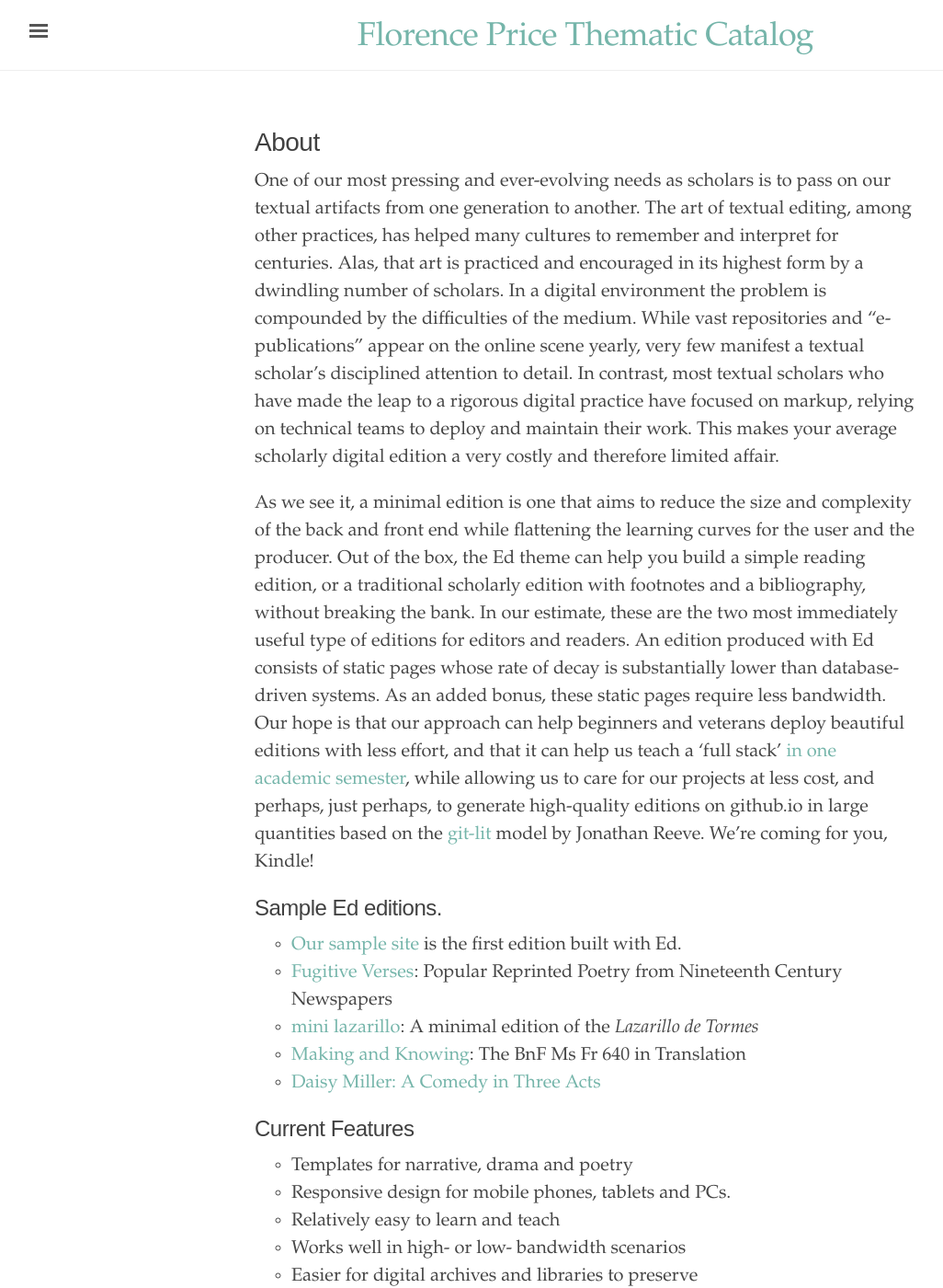
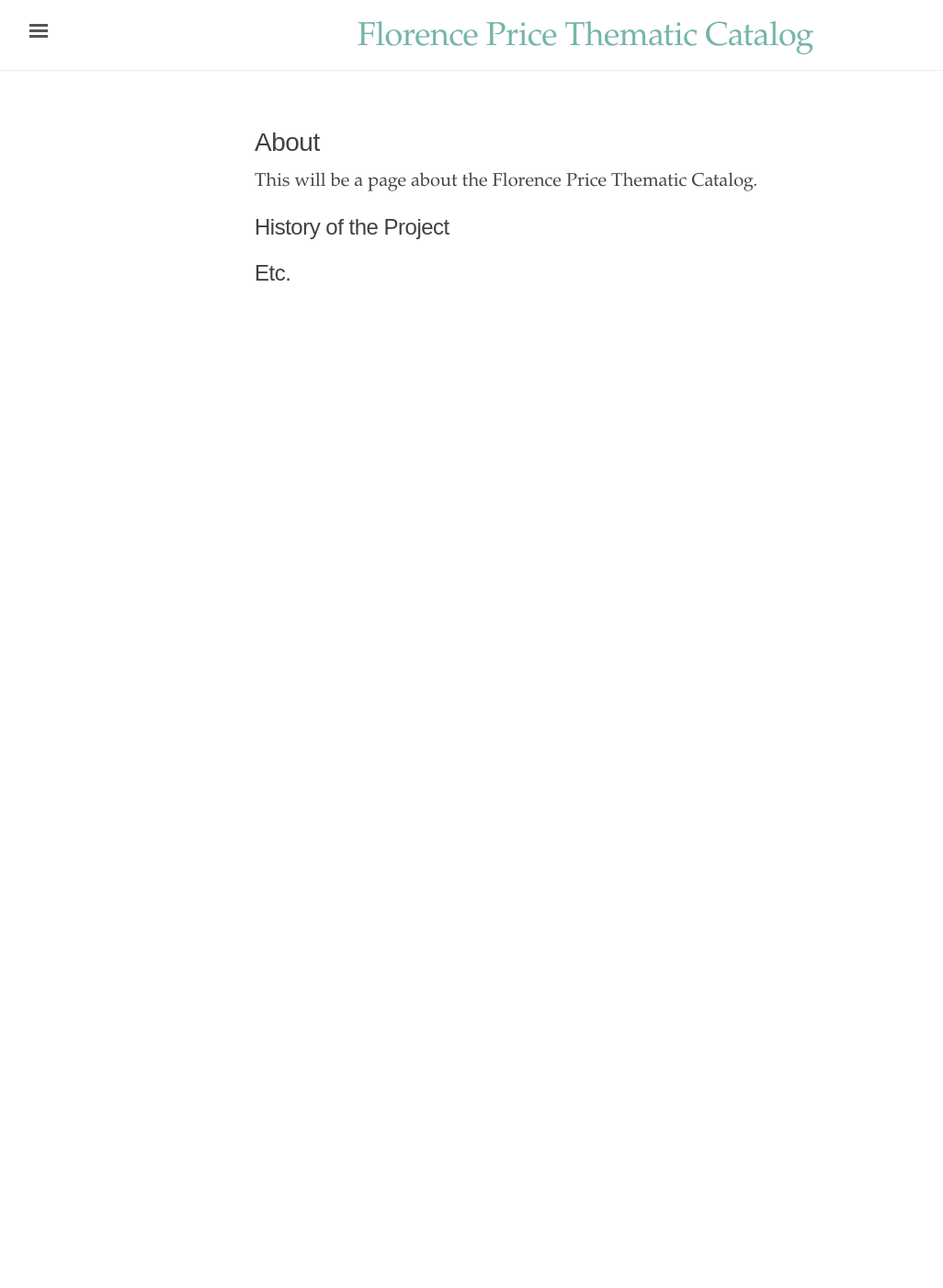
Before and after one commit to dwshadle/florence-price-catalog, a Jekyll site: the page built from _pages/about.md, in a window 1280 px wide and 1400 px high. Shown: the whole window at 92% size, without its empty margins (3-1029 px from the left). Built offline with Jekyll 4.4.1, drawn with Linux system fonts in a browser that asks for light colours; some of the changed text lies outside the part shown.

Commit message:
Update about.md

```diff
--- a/_pages/about.md
+++ b/_pages/about.md
@@ -3,57 +3,8 @@
 title: About
 ---
 
-One of our most pressing and ever-evolving needs as scholars is to pass on our textual artifacts
-from one generation to another. The art of textual editing, among other practices, has helped many
-cultures to remember and interpret for centuries. Alas, that art is practiced and encouraged in its
-highest form by a dwindling number of scholars. In a digital environment the problem is compounded
-by the difficulties of the medium. While vast repositories and "e-publications" appear on the
-online scene yearly, very few manifest a textual scholar's disciplined attention to detail. In
-contrast, most textual scholars who have made the leap to a rigorous digital practice have focused
-on markup, relying on technical teams to deploy and maintain their work. This makes your average
-scholarly digital edition a very costly and therefore limited affair.
+This will be a page about the Florence Price Thematic Catalog.
 
-As we see it, a minimal edition is one that aims to reduce the size and complexity of the back and
-front end while flattening the learning curves for the user and the producer. Out of the box, the Ed
-theme can help you build a simple reading edition, or a traditional scholarly edition with footnotes
-and a bibliography, without breaking the bank. In our estimate, these are the two most immediately
-useful type of editions for editors and readers. An edition produced with Ed consists of static
-pages whose rate of decay is substantially lower than database-driven systems. As an added bonus,
-these static pages require less bandwidth. Our hope is that our approach can help beginners and
-veterans deploy beautiful editions with less effort, and that it can help us teach a 'full stack'
-[in one academic semester](https://github.com/susannalles/MinimalEditions/blob/master/README.md),
-while allowing us to care for our projects at less cost, and perhaps, just perhaps, to generate
-high-quality editions on github.io in large quantities based on the
-[git-lit](http://jonreeve.com/2015/09/introducing-git-lit/) model by Jonathan Reeve. We're coming
-for you, Kindle!
+## History of the Project
 
-
-## Sample Ed editions.
-
-- [Our sample site](http://minicomp.github.io/ed/) is the first edition built with Ed.
-- [Fugitive Verses](http://fugitiverses.viraltexts.org/): Popular Reprinted Poetry from Nineteenth Century Newspapers
-- [mini lazarillo](http://minilazarillo.github.io/): A minimal edition of the *Lazarillo de Tormes*
-- [Making and Knowing](https://cu-mkp.github.io/GR8975-edition/): The BnF Ms Fr 640 in Translation
-- [Daisy Miller: A Comedy in Three Acts](https://britaneeelizabeth.github.io/ed/texts/DaisyMillerPlay/)
-
-
-## Current Features
-
-- Templates for narrative, drama and poetry
-- Responsive design for mobile phones, tablets and PCs.
-- Relatively easy to learn and teach
-- Works well in high- or low- bandwidth scenarios
-- Easier for digital archives and libraries to preserve
-- Open source, open access
-- Unobtrusive footnotes
-- Metadata in Dublin Core and OpenGraph to play nice with Zotero, libraries and social media.
-- Automatic table of content generation
-- Simple search functionality
-- Annotations via [hypothes.is](https://hypothes.is/)
-- Optional: Ability to generate well-formatted bibliographies and linked citations
-
-
-## Installing and using Ed
-
-To learn how to install and begin using Ed, please visit our
-[documentation page](http://minicomp.github.io/ed/documentation).
+## Etc.
```
